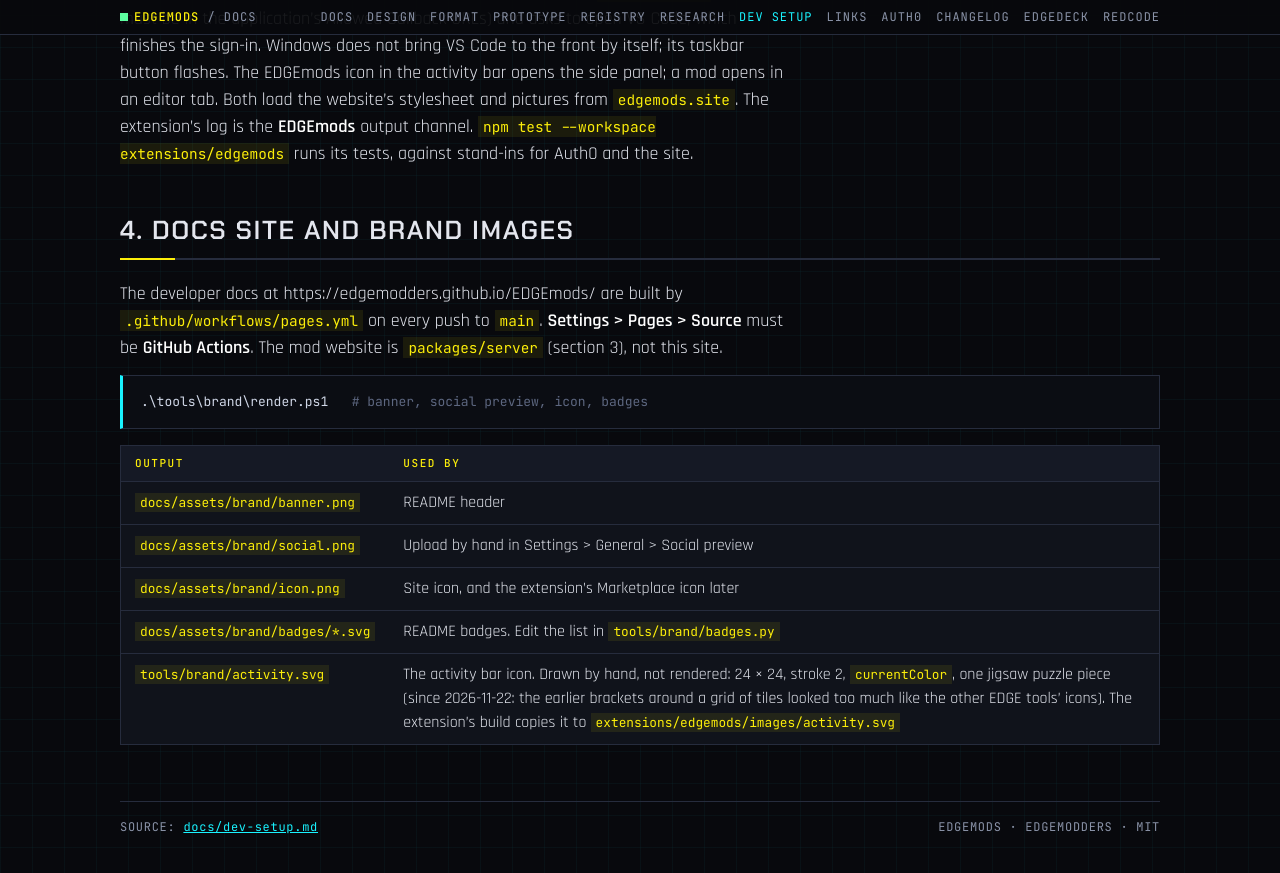
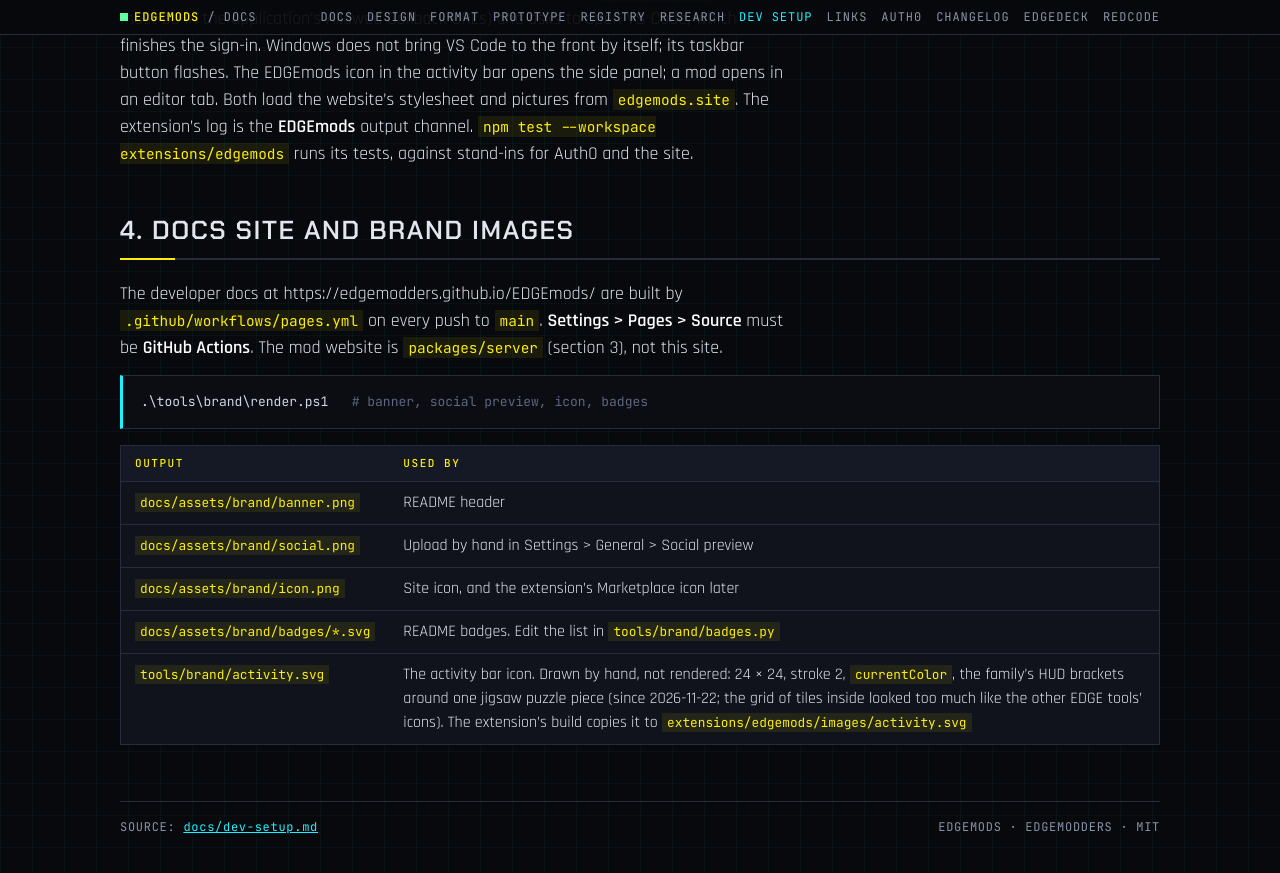
Before and after one commit to Edgemodders/EDGEmods, a Jekyll site: the page built from docs/dev-setup.md, in a window 1280 px wide and 900 px high, scrolled down 3249 px. Shown: the top 873 px of the window. Built offline with Jekyll 4.4.1, drawn with Linux system fonts in a browser that asks for light colours; our own code applies the rules of GitHub Pages for plain Markdown files.

Commit message:
Extension icon: the family's brackets back, with the puzzle piece as the glyph inside, drawn lighter
Co-Authored-By: Claude Opus 5.5 <noreply@anthropic.com>

```diff
--- a/docs/dev-setup.md
+++ b/docs/dev-setup.md
@@ -94,4 +94,4 @@ The developer docs at https://edgemodders.github.io/EDGEmods/ are built by `.git
 | `docs/assets/brand/social.png` | Upload by hand in Settings > General > Social preview |
 | `docs/assets/brand/icon.png` | Site icon, and the extension's Marketplace icon later |
 | `docs/assets/brand/badges/*.svg` | README badges. Edit the list in `tools/brand/badges.py` |
-| `tools/brand/activity.svg` | The activity bar icon. Drawn by hand, not rendered: 24 × 24, stroke 2, `currentColor`, one jigsaw puzzle piece (since 2026-11-22: the earlier brackets around a grid of tiles looked too much like the other EDGE tools' icons). The extension's build copies it to `extensions/edgemods/images/activity.svg` |
+| `tools/brand/activity.svg` | The activity bar icon. Drawn by hand, not rendered: 24 × 24, stroke 2, `currentColor`, the family's HUD brackets around one jigsaw puzzle piece (since 2026-11-22; the grid of tiles inside looked too much like the other EDGE tools' icons). The extension's build copies it to `extensions/edgemods/images/activity.svg` |
```
Also changed, not shown: CLAUDE.md (+1 -1 lines), tools/brand/activity.svg.
